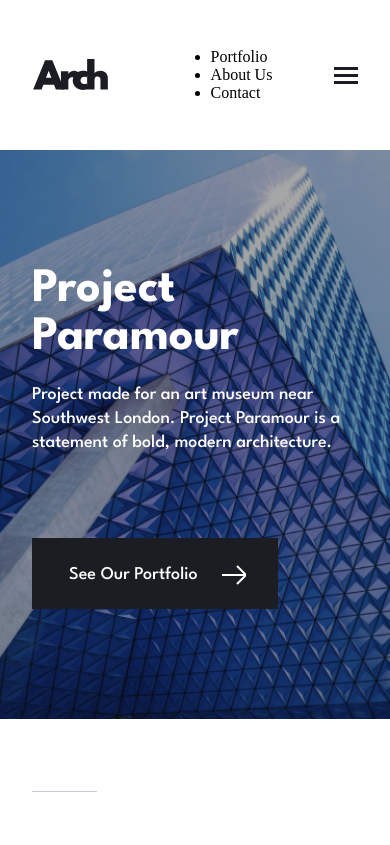
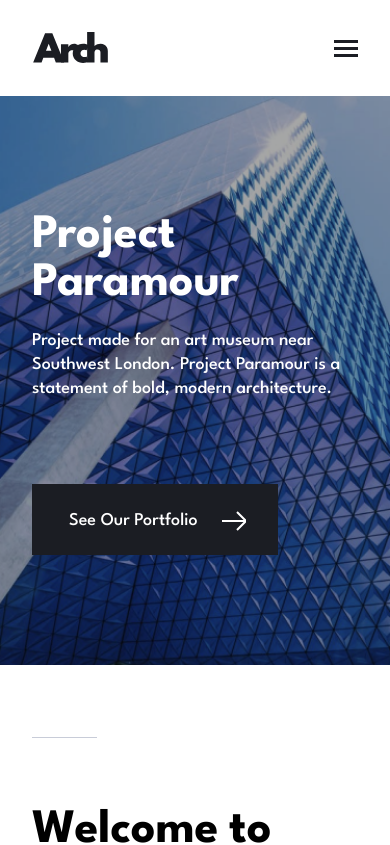
Before and after one commit to TedJenkler/Arch-Studio-SCSS-Portfolio, a React (Vite) app: page / in a window 390 px wide. Shown: the top 845 px of the page. Built offline with nearby package versions, Linux system fonts and the light colour scheme.

Commit message:
fix: Responsive bugfix and add tablet design details

```diff
--- a/src/assets/scss/components/_nav.scss
+++ b/src/assets/scss/components/_nav.scss
@@ -7,6 +7,11 @@ nav {
     .logo {
         height: 2rem;
         width: 4.8125rem;
+    }
+
+    ul {
+        display: none;
+        position: absolute;
     }
 
     .burger {
@@ -31,6 +36,7 @@ nav {
 
         ul {
             display: flex;
+            position: relative;
             gap: 3.8125rem;
 
             li {
--- a/src/assets/scss/pages/_home.scss
+++ b/src/assets/scss/pages/_home.scss
@@ -1,5 +1,18 @@
+.tabletdesign {
+    display: none;
+}
+
 @include respond-to(md) {
     .home {
+        position: relative;
         margin: 0 6.125rem 0 6.0625rem;
+
+        .tabletdesign {
+            position: absolute;
+            display: flex;
+            top: -10.5rem;
+            left: -2.1875rem;
+            transform: translate(-100%, 0);
+        }
     }
 }
--- a/src/pages/Home.jsx
+++ b/src/pages/Home.jsx
@@ -3,10 +3,12 @@ import Hero from '../components/Hero'
 import Section from '../components/Section'
 import AboutUsLink from '../components/AboutUsLink'
 import Featured from '../components/Featured'
+import tabletdesign from '../assets/images/tabletdesign.png'
 
 function Home() {
   return (
     <main className='home'>
+      <img className='tabletdesign' src={tabletdesign} alt='tablet design' />
       <Hero />
       <Section />
       <AboutUsLink />
```
Also changed, not shown: src/assets/images/tabletdesign.png (added).
